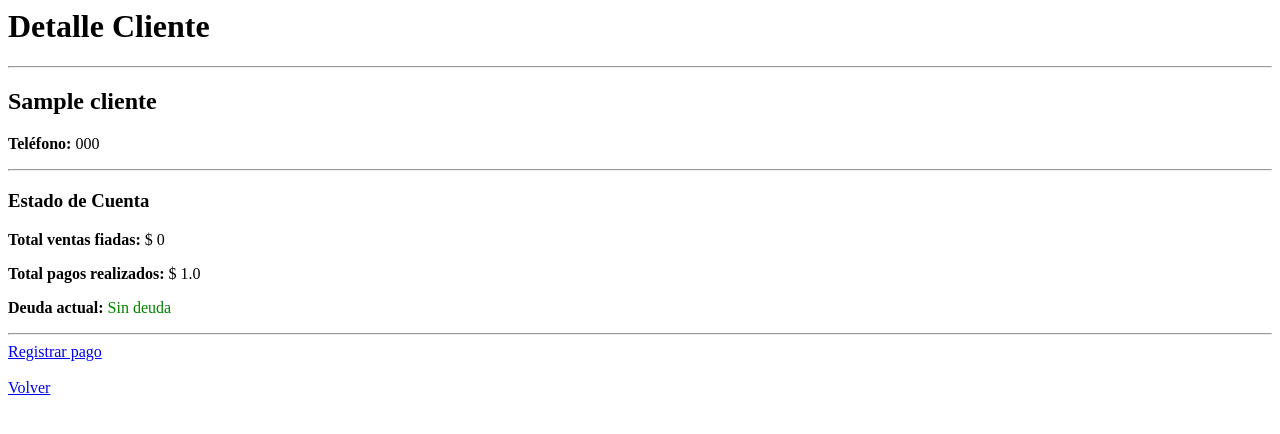
After one commit to marisoltorres99/GestionStock, a Flask app: page /clientes/1 in a window 1280 px wide. The commit adds this page. Shown: the top 434 px of the page. Run offline with Flask 3, Linux system fonts and the light colour scheme; tables that the repository leaves empty hold one stand-in row (values such as "Sample post"); parts of the project's set-up code (start-up, migrations or seed data) failed here and were passed over.

Commit message:
calculo de deuda

```diff
--- a/routes/clientes_routes.py
+++ b/routes/clientes_routes.py
@@ -1,5 +1,8 @@
 from flask import Blueprint, render_template, request, redirect, url_for
+from sqlalchemy import func
 from models.cliente import Cliente
+from models.venta import Venta
+from models.pago import Pago
 from models.db import db
 
 cliente_bp = Blueprint("cliente", __name__)
@@ -53,3 +56,29 @@ def eliminar(id):
         db.session.commit()
 
     return redirect(url_for("cliente.listar"))
+
+@cliente_bp.route("/clientes/<int:id>", methods=["GET"])
+def calcularDeuda(id):
+
+    cliente = db.session.get(Cliente, id)
+
+    monto_ventas_fiadas = (
+        db.session.query(func.sum(Venta.total))
+        .filter(
+            Venta.cliente_id == id,
+            Venta.tipo_pago == "fiado"
+            )
+        .scalar() or 0
+    )
+
+    monto_pagos = (db.session.query(func.sum(Pago.monto))
+                   .filter(
+                       Pago.cliente_id == id
+                   )
+                   .scalar() or 0
+    )
+
+    deuda = monto_ventas_fiadas - monto_pagos
+
+    return render_template("clientes/detalle.html", cliente=cliente, deuda=deuda,
+                           monto_pagos=monto_pagos, monto_ventas_fiadas=monto_ventas_fiadas)
--- /dev/null
+++ b/templates/clientes/detalle.html
@@ -0,0 +1,50 @@
+<h1>Detalle Cliente</h1>
+
+<hr>
+
+<h2>{{ cliente.nombre }}</h2>
+
+<p>
+    <strong>Teléfono:</strong>
+    {{ cliente.telefono }}
+</p>
+
+<hr>
+
+<h3>Estado de Cuenta</h3>
+
+<p>
+    <strong>Total ventas fiadas:</strong>
+    $ {{ monto_ventas_fiadas }}
+</p>
+
+<p>
+    <strong>Total pagos realizados:</strong>
+    $ {{ monto_pagos }}
+</p>
+
+<p>
+    <strong>Deuda actual:</strong>
+
+    {% if deuda > 0 %}
+        <span style="color:red;">
+            $ {{ deuda }}
+        </span>
+    {% else %}
+        <span style="color:green;">
+            Sin deuda
+        </span>
+    {% endif %}
+</p>
+
+<hr>
+
+<a href="/pagos/crear">
+    Registrar pago
+</a>
+
+<br><br>
+
+<a href="/clientes">
+    Volver
+</a>
--- a/templates/clientes/index.html
+++ b/templates/clientes/index.html
@@ -21,6 +21,10 @@
             <form action="/clientes/eliminar/{{ c.id }}" method="POST" style="display:inline;">
                 <button type="submit">Eliminar</button>
             </form>
+
+            <a href="/clientes/{{ c.id }}">
+                Ver detalle
+            </a>
         </td>
     </tr>
     {% endfor %}
```
Also changed, not shown: templates/index.html (added).
